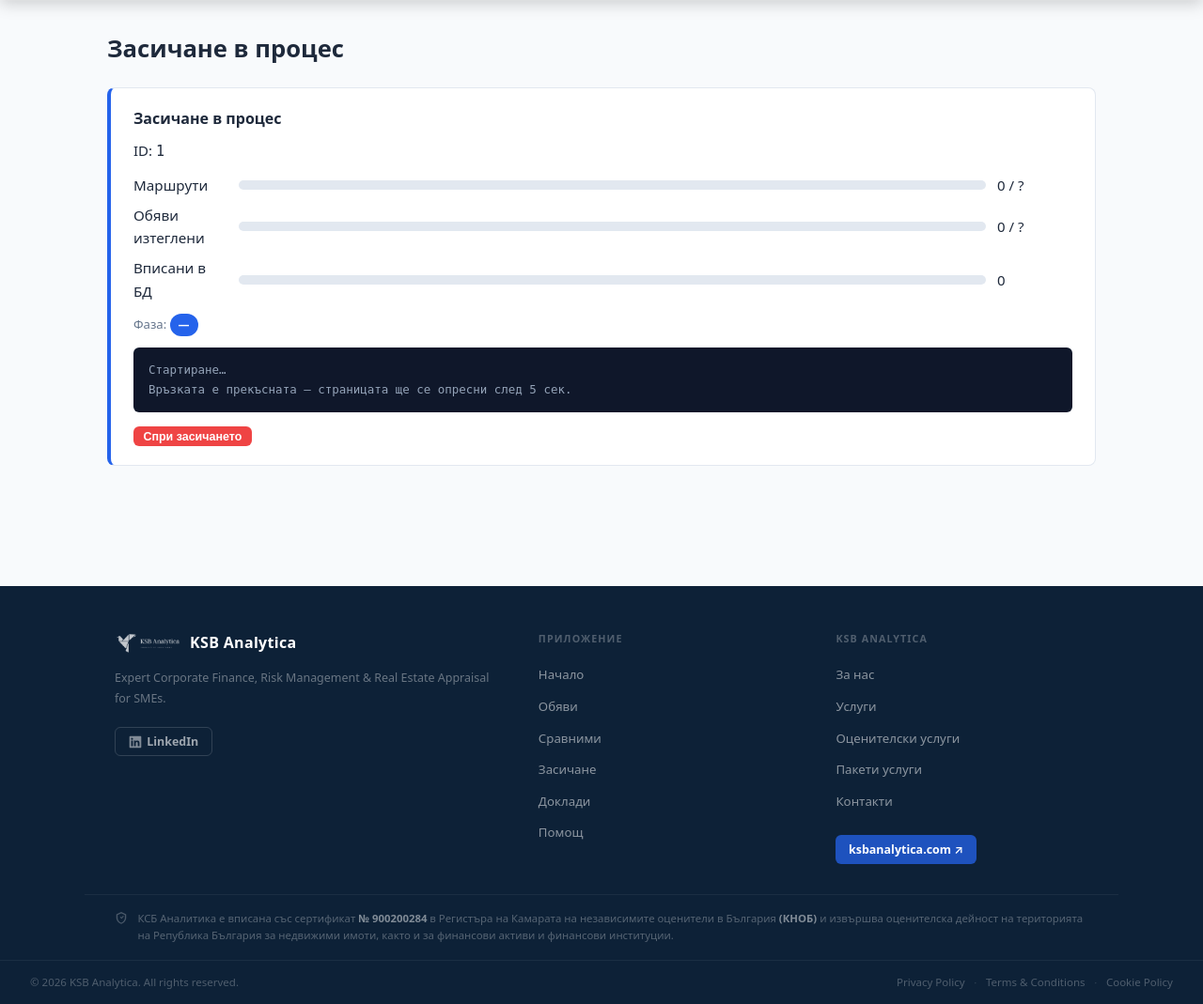
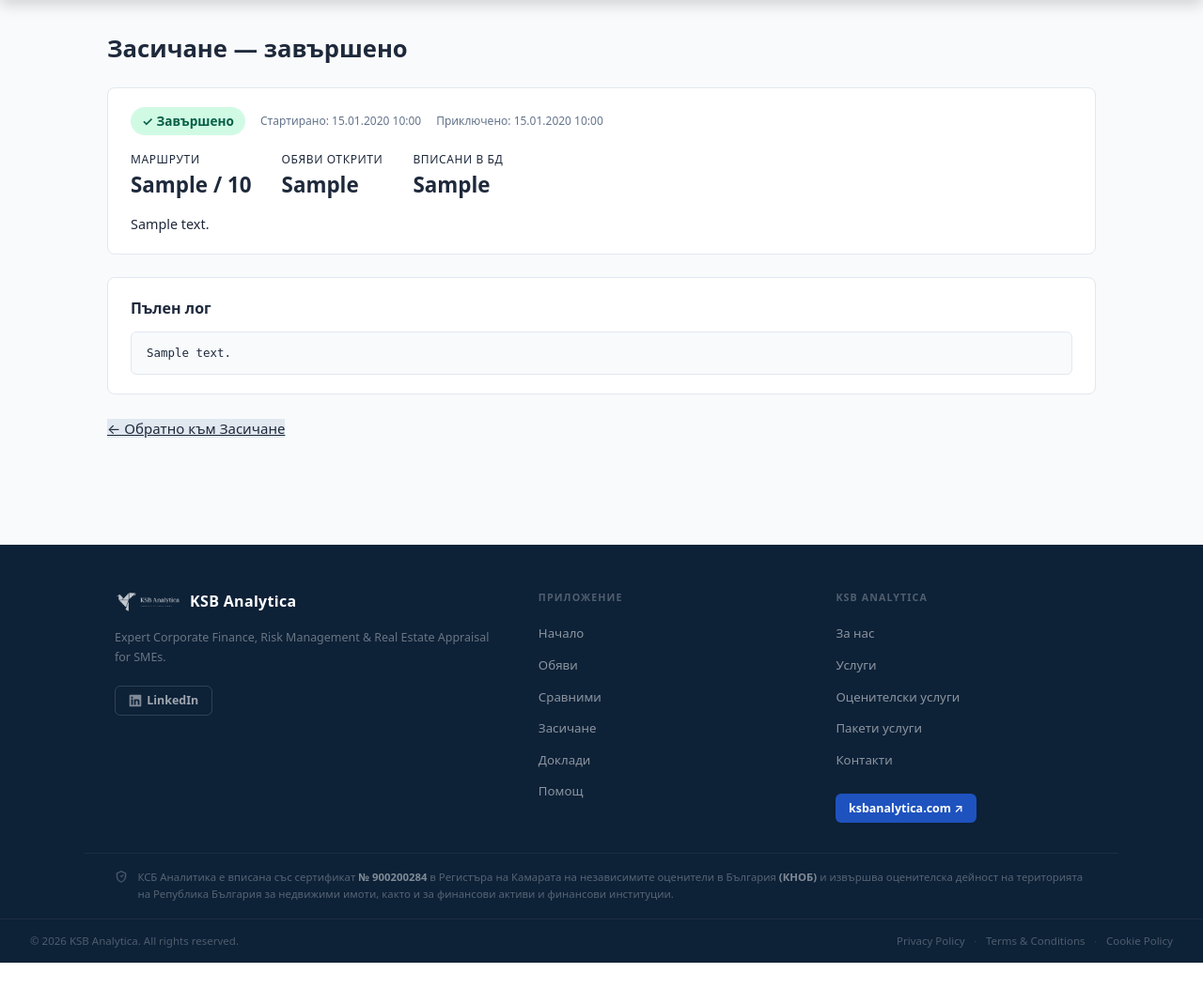
Before and after one commit to Kamend1/Bulgaria_real_estate_valuation_helper, a FastAPI app: template app/templates/scrape_progress_page.html in a window 1280 px wide. Shown: the part 86-1155 px from the top of the page at 94% size. After the commit the page ends 1111 px from the top, so only its background shows below. Run offline with FastAPI, Linux system fonts and the light colour scheme; the template is opened without the code that fills it: most values are stand-ins (such as "Sample title", 1, 10 or a date in 2020); data that the repository does not hold is empty; some libraries are stand-ins or nearby versions.

Commit message:
Update: improved log keeping in scraping process

```diff
--- a/app/db/models.py
+++ b/app/db/models.py
@@ -65,6 +65,7 @@ class ScrapeRun(Base):
     last_heartbeat_at = Column(TIMESTAMP(timezone=True))
     stop_requested = Column(Boolean, default=False, nullable=False)
     last_message = Column(Text)
+    log_text = Column(Text)  # full accumulated stdout log, written at completion
 
     snapshots = relationship("ListingSnapshot", back_populates="scrape_run")
 
--- a/app/routers/scrape.py
+++ b/app/routers/scrape.py
@@ -14,6 +14,7 @@ from sqlalchemy.orm import Session
 from app.config import settings
 from app.db.models import ScrapeRun
 from app.db.session import get_db, db_session
+from app.services.scrape_service import get_scrape_status
 from app.templating import templates
 
 router = APIRouter(prefix="/scrape", tags=["scrape"])
@@ -41,7 +42,11 @@ async def scrape_page(request: Request, db: Session = Depends(get_db)):
         .limit(20)
         .all()
     )
-    return templates.TemplateResponse(request, "scrape.html", {"recent_runs": recent_runs})
+    scrape_status = get_scrape_status(db)
+    return templates.TemplateResponse(request, "scrape.html", {
+        "recent_runs": recent_runs,
+        "scrape_status": scrape_status,
+    })
 
 
 @router.post("/start", response_class=HTMLResponse)
@@ -117,10 +122,11 @@ async def resume_scrape(
 
 
 @router.get("/progress_view/{run_id}", response_class=HTMLResponse)
-async def progress_view(request: Request, run_id: str):
+async def progress_view(request: Request, run_id: str, db: Session = Depends(get_db)):
     """Full page that wraps the SSE progress panel — used for resume and direct links."""
+    run = db.get(ScrapeRun, uuid.UUID(run_id))
     return templates.TemplateResponse(
-        request, "scrape_progress_page.html", {"run_id": run_id}
+        request, "scrape_progress_page.html", {"run_id": run_id, "run": run}
     )
 
 
@@ -206,7 +212,7 @@ async def progress_sse(run_id: str) -> StreamingResponse:
                 yield _sse("done", data)
                 break
 
-            await asyncio.sleep(2)
+            await asyncio.sleep(1)
 
     return StreamingResponse(
         event_stream(),
--- a/app/templates/scrape_progress_page.html
+++ b/app/templates/scrape_progress_page.html
@@ -1,7 +1,135 @@
 {% extends "base.html" %}
-{% block title %}Засичане в процес — Дигитален асистент на имотния оценител{% endblock %}
+{% block title %}Засичане{% if run %} — {{ run.status }}{% endif %} — Дигитален асистент на имотния оценител{% endblock %}
+
+{% block extra_css %}
+<style>
+.status-badge {
+  display: inline-block;
+  padding: .25rem .75rem;
+  border-radius: 999px;
+  font-size: .85rem;
+  font-weight: 600;
+}
+.status-badge.status-completed   { background: #d1fae5; color: #065f46; }
+.status-badge.status-failed      { background: #fee2e2; color: #991b1b; }
+.status-badge.status-interrupted { background: #fef3c7; color: #92400e; }
+@media (prefers-color-scheme: dark) {
+  .status-badge.status-completed   { background: #064e3b; color: #6ee7b7; }
+  .status-badge.status-failed      { background: #7f1d1d; color: #fca5a5; }
+  .status-badge.status-interrupted { background: #78350f; color: #fde68a; }
+}
+.run-meta-row {
+  display: flex;
+  gap: 1rem;
+  flex-wrap: wrap;
+  align-items: center;
+  margin-bottom: 1rem;
+}
+.run-stats {
+  display: flex;
+  gap: 2rem;
+  flex-wrap: wrap;
+}
+.run-stats div { display: flex; flex-direction: column; }
+.run-stats dt {
+  font-size: .75rem;
+  color: var(--text-muted);
+  text-transform: uppercase;
+  letter-spacing: .05em;
+}
+.run-stats dd {
+  font-size: 1.4rem;
+  font-weight: 700;
+  margin: 0;
+}
+.run-last-msg {
+  margin-top: .75rem;
+  font-size: .9rem;
+  color: var(--text-muted);
+}
+.error-box {
+  background: #fef2f2;
+  border: 1px solid #fca5a5;
+  border-radius: 6px;
+  padding: .75rem 1rem;
+  font-size: .85rem;
+  white-space: pre-wrap;
+  word-break: break-all;
+  margin-top: .75rem;
+  color: #991b1b;
+}
+.log-section-heading {
+  font-size: 1rem;
+  margin-bottom: .75rem;
+}
+.scrape-log-box {
+  background: var(--bg-secondary, #f8fafc);
+  border: 1px solid var(--border-color, #e2e8f0);
+  border-radius: 6px;
+  padding: .75rem 1rem;
+  font-size: .78rem;
+  line-height: 1.6;
+  white-space: pre-wrap;
+  word-break: break-all;
+  max-height: 500px;
+  overflow-y: auto;
+}
+.run-actions {
+  margin-top: 1rem;
+}
+.run-actions form {
+  display: inline;
+  margin-left: .5rem;
+}
+.log-section {
+  margin-bottom: 1.5rem;
+}
+</style>
+{% endblock %}
 
 {% block content %}
-<h1>Засичане в процес</h1>
-{% include "scrape_progress.html" %}
+<h1>Засичане{% if run and run.status in ('completed', 'failed', 'interrupted') %} — завършено{% endif %}</h1>
+
+{% if run and run.status in ('completed', 'failed', 'interrupted') %}
+  {# ── Static view for terminal runs ── #}
+  <section class="card log-section">
+    <div class="run-meta-row">
+      <span class="status-badge status-{{ run.status }}">
+        {% if run.status == 'completed' %}✓ Завършено
+        {% elif run.status == 'failed' %}✗ Грешка
+        {% else %}⚠ Спряно{% endif %}
+      </span>
+      {% if run.started_at %}<span class="sub-text">Стартирано: {{ run.started_at.strftime('%d.%m.%Y %H:%M') }}</span>{% endif %}
+      {% if run.finished_at %}<span class="sub-text">Приключено: {{ run.finished_at.strftime('%d.%m.%Y %H:%M') }}</span>{% endif %}
+    </div>
+    <dl class="run-stats">
+      <div><dt>Маршрути</dt><dd>{{ run.routes_done or 0 }} / {{ run.routes_total or '?' }}</dd></div>
+      <div><dt>Обяви открити</dt><dd>{{ run.listings_found or 0 }}</dd></div>
+      <div><dt>Вписани в БД</dt><dd>{{ run.listings_ingested or run.listings_upserted or 0 }}</dd></div>
+    </dl>
+    {% if run.last_message %}<p class="run-last-msg">{{ run.last_message }}</p>{% endif %}
+    {% if run.error_message %}<pre class="error-box">{{ run.error_message }}</pre>{% endif %}
+  </section>
+
+  {% if run.log_text %}
+  <section class="card log-section">
+    <h2 class="log-section-heading">Пълен лог</h2>
+    <pre class="scrape-log-box">{{ run.log_text }}</pre>
+  </section>
+  {% endif %}
+
+  <div class="run-actions">
+    <a href="/scrape/" class="btn-secondary">← Обратно към Засичане</a>
+    {% if run.status == 'interrupted' %}
+    <form action="/scrape/resume/{{ run.id }}" method="post">
+      <button type="submit" class="btn-primary">▶ Продължи засичането</button>
+    </form>
+    {% endif %}
+  </div>
+
+{% else %}
+  {# ── Live SSE view for active or unknown runs ── #}
+  {% include "scrape_progress.html" %}
+{% endif %}
+
 {% endblock %}
```
Also changed, not shown: alembic/versions/0009_scrape_log_text.py (added, +24 -0 lines), app/services/scrape_service.py (+53 -0 lines), app/templates/scrape.html (+46 -0 lines), scripts/run_scrape.py (+42 -12 lines).
